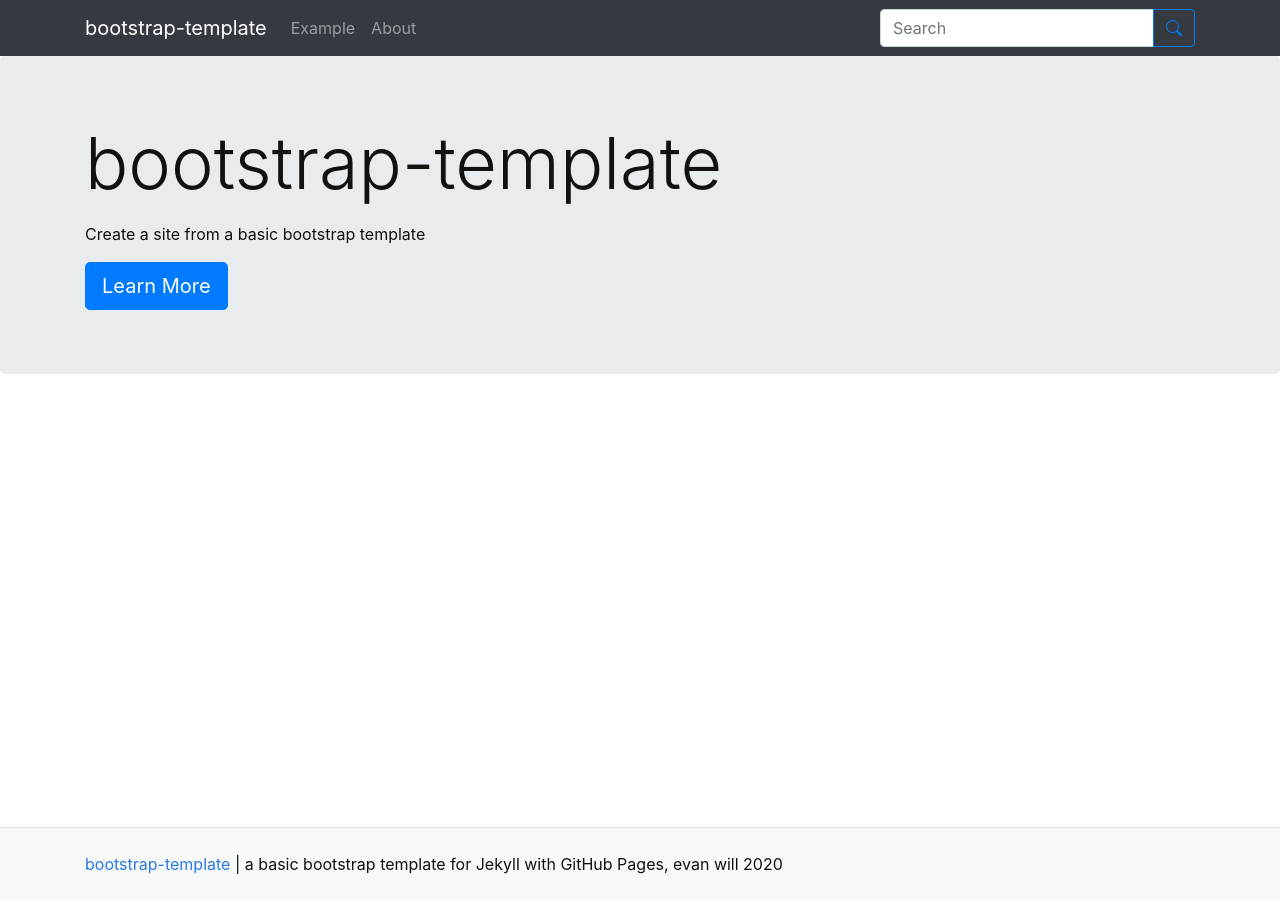
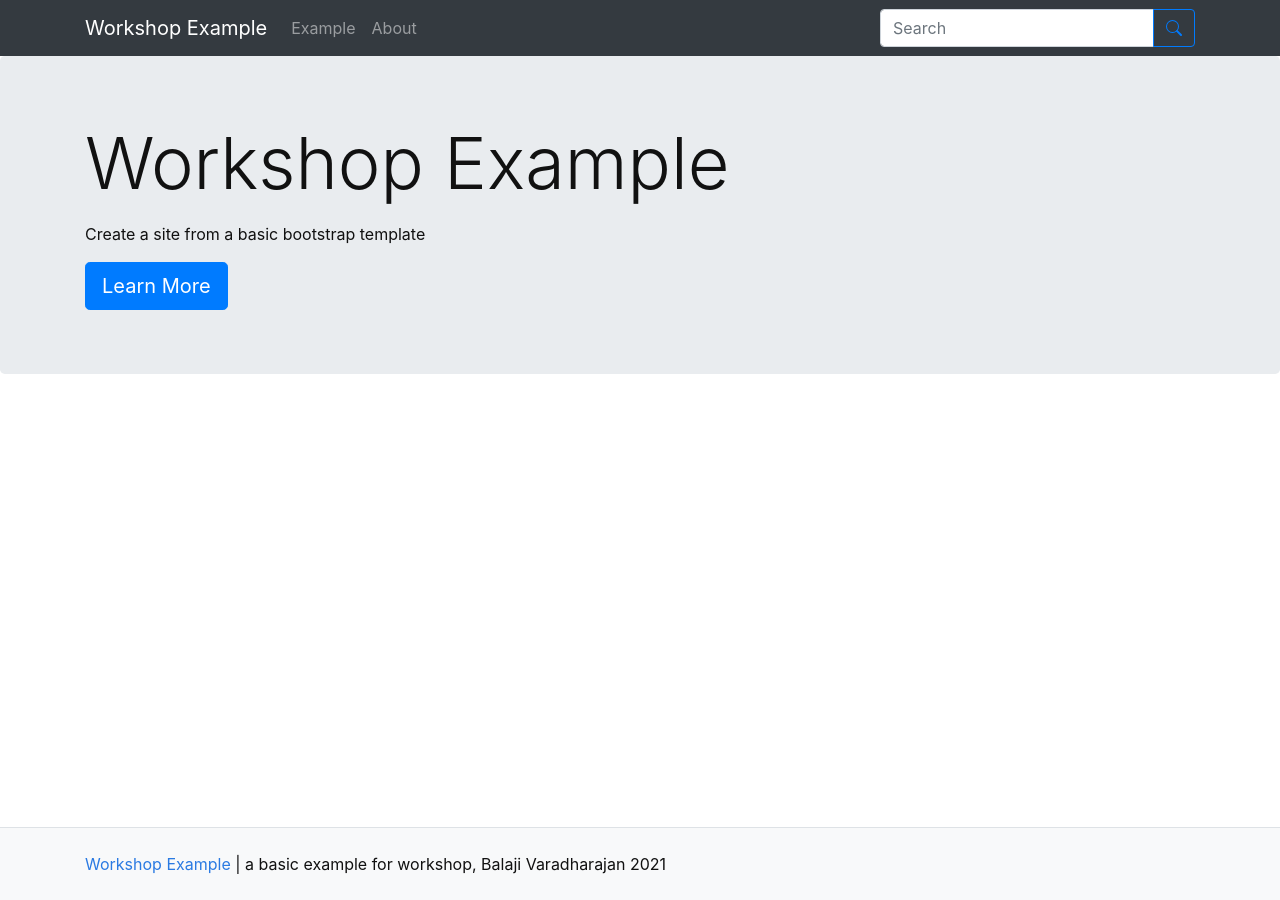
Before and after one commit to vbalaji215-dev/workshop-example, a Jekyll site: the page built from pages/index.md, in a window 1280 px wide. Built offline with Jekyll 4.4.1, drawn with Linux system fonts in a browser that asks for light colours.

Commit message:
Updated config.yml

```diff
--- a/_config.yml
+++ b/_config.yml
@@ -9,10 +9,10 @@
 #######
 # SITE SETTINGS
 #
-title: bootstrap-template
-description: "a basic bootstrap template for Jekyll with GitHub Pages"
-year: 2020
-author: evan will
+title: Workshop Example
+description: "a basic example for workshop"
+year: 2021
+author: Balaji Varadharajan
 # add search box to navbar, true/false
 search: true
 
@@ -23,11 +23,11 @@ search: true
 #
 # use url for the domain, e.g. https://thecdil.github.io
 # on gh-pages follow the pattern: https://username.github.io
-url:
+url: https://vbalaji215-dev.github.io
 # use baseurl to add subsection of the domain, e.g. /timelinejs-template
 # on gh-pages this is a / followed by the name of the repository
 # baseurl is your github repository's name prefixed with a /
-baseurl:
+baseurl: /workshop-example
 # location of code, the full url to your github repository
 source-code: https://github.com/thecdil/bootstrap-template
 
```
